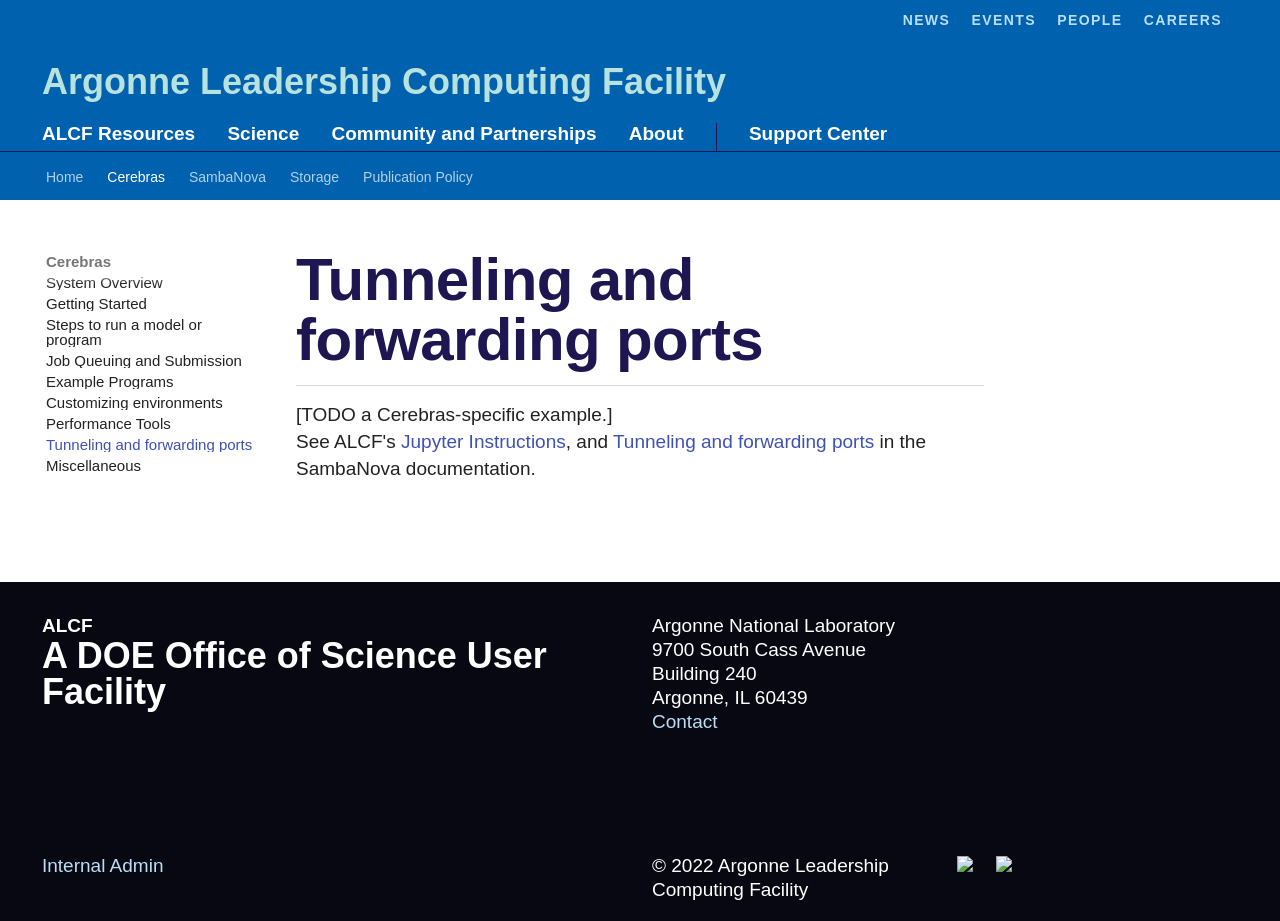
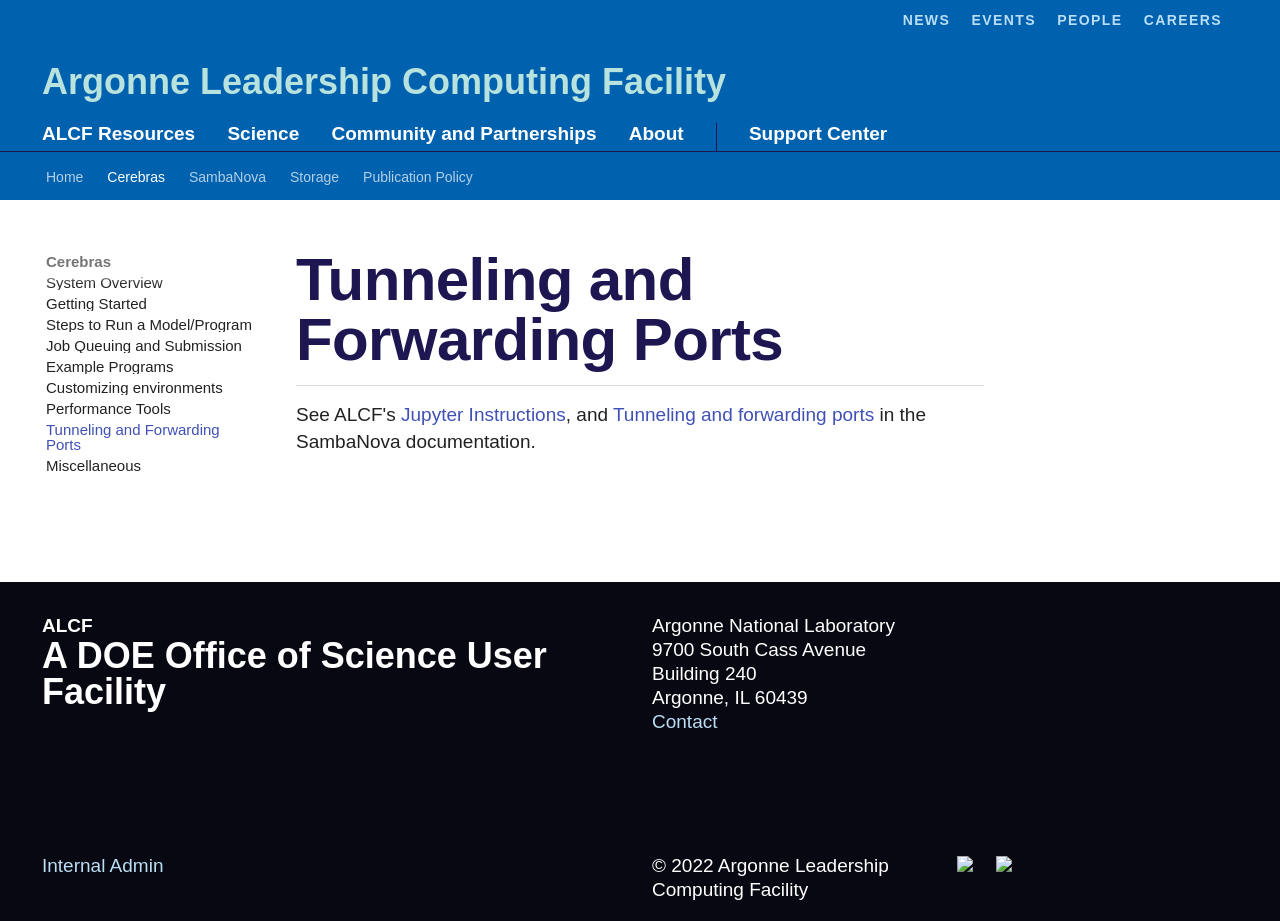
Before and after one commit to argonne-lcf/ai-testbed-userdocs, an MkDocs documentation site: the page built from docs/cerebras/Tunneling-and-forwarding-ports.md, in a window 1280 px wide and 921 px high. Built offline with MkDocs 1.6.1 and Material for MkDocs 9.7.7, drawn with Linux system fonts in a browser that asks for light colours; some web fonts are replaced; comment, search, counter and statistics services are not loaded.

Commit message:
Capitalization for CS.

```diff
--- a/docs/cerebras/Tunneling-and-forwarding-ports.md
+++ b/docs/cerebras/Tunneling-and-forwarding-ports.md
@@ -1,4 +1,5 @@
-# Tunneling and  forwarding ports
-[TODO a Cerebras-specific example.]<br>
+# Tunneling and Forwarding Ports
+
+<!--[TODO a Cerebras-specific example.-->
 See ALCF's [Jupyter Instructions](https://github.com/argonne-lcf/ThetaGPU-Docs/blob/master/doc_staging/jupyter.md), and
 [Tunneling and forwarding ports](../sambanova/Tunneling-and-forwarding-ports.md) in the SambaNova documentation.
--- a/mkdocs.yml
+++ b/mkdocs.yml
@@ -3,13 +3,13 @@
   - Home: index.md
   - Cerebras:
     - System Overview: cerebras/System-Overview.md
-    - Getting Started: cerebras/Connect-to-a-CS-2-node.md
-    - Steps to run a model or program: cerebras/Steps-to-run-a-model-or-program.md
+    - Getting Started: cerebras/Connect-to-a-CS-2-Node.md
+    - Steps to Run a Model/Program: cerebras/Steps-to-run-a-model-or-program.md
     - Job Queuing and Submission: cerebras/Job-Queuing-and-Submission.md
     - Example Programs: cerebras/Example-Programs.md
     - Customizing environments: cerebras/Using-virtual-environments-to-customize-environment.md
     - Performance Tools: cerebras/Performance-Tools.md
-    - Tunneling and forwarding ports: cerebras/Tunneling-and-forwarding-ports.md
+    - Tunneling and Forwarding Ports: cerebras/Tunneling-and-forwarding-ports.md
     - Miscellaneous: cerebras/Miscellaneous.md
   - SambaNova:
     - System Overview: sambanova/System-Overview.md
```
Also changed, not shown: docs/cerebras/Steps-to-run-a-model-or-program.md (+9 -3 lines), docs/cerebras/Using-virtual-environments-to-customize-environment.md (+5 -1 lines), docs/cerebras/Connect-to-a-CS-2-Node.md (renamed from docs/cerebras/Connect-to-a-CS-2-node.md).
